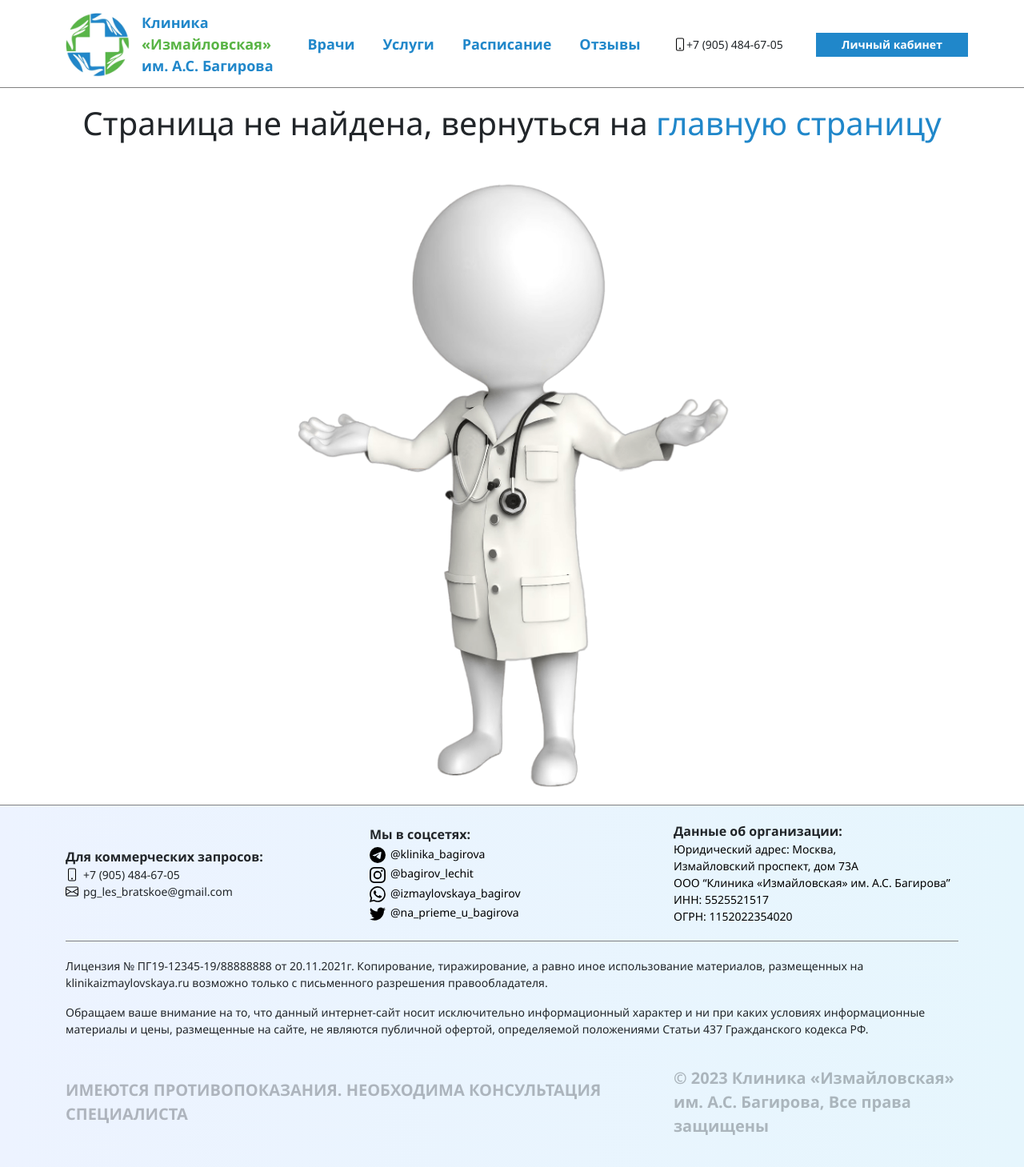
After one commit to 1MayPGLes/prostranstvo_edi, a Flask app: template templates/page_not_found.html in a window 1280 px wide. The commit adds this page. Shown: the whole page at 80% size. Run offline with Flask 3, Linux system fonts and the light colour scheme; the template is opened without the code that fills it: most values are stand-ins (such as "Sample title", 1, 10 or a date in 2020).

Commit message:
Сделал base.html для наследования структуры страниц и сделал отловщик ошибки 404 и соответствующую страницу

```diff
--- a/app.py
+++ b/app.py
@@ -3,7 +3,7 @@ from flask import Flask, render_template, url_for, request
 app = Flask(__name__)
 
 @app.route('/', methods=['POST', 'GET'])
-def handler():
+def index():
     if request.method == 'POST':
         print(request.form['username'])
         print(request.form['password'])
@@ -29,6 +29,10 @@ def handler():
     ]
     return render_template('index.html', professions=professions, doctors=doctors)
 
+@app.errorhandler(404)
+def page_not_found(error):
+    return render_template('page_not_found.html', title='Cтраница не найдена')
+
 @app.route('/dynamic')
 def dynamic_content_handler():
     username = 'Sanya'
--- a/static/css/styles.css
+++ b/static/css/styles.css
@@ -524,3 +524,18 @@ section .elastic code{
     width: 70%;
     border-color: var(--color-blue);
 }
+
+.page_not_found h1{
+    padding: 20px;
+    text-align: center;
+}
+
+.page_not_found a{
+    color: var(--color-blue);
+    text-decoration: none;
+}
+
+.page_not_found img{
+    height: 800px;
+    padding: 20px;
+}
--- /dev/null
+++ b/templates/base.html
@@ -0,0 +1,126 @@
+<!DOCTYPE html>
+<html lang="ru">
+<head>
+    <meta charset="UTF-8">
+    <meta name="viewport" content="width=device-width, initial-scale=1.0">
+    <title>{% block title %}{{ title }}{% endblock title %}</title>
+    <link href="https://cdn.jsdelivr.net/npm/bootstrap@5.3.1/dist/css/bootstrap.min.css" rel="stylesheet" integrity="sha384-4bw+/aepP/YC94hEpVNVgiZdgIC5+VKNBQNGCHeKRQN+PtmoHDEXuppvnDJzQIu9" crossorigin="anonymous">
+    <script src="https://cdn.jsdelivr.net/npm/bootstrap@5.3.1/dist/js/bootstrap.bundle.min.js" integrity="sha384-HwwvtgBNo3bZJJLYd8oVXjrBZt8cqVSpeBNS5n7C8IVInixGAoxmnlMuBnhbgrkm" crossorigin="anonymous"></script>
+    <link rel="apple-touch-icon" sizes="180x180" href="static/images/favicon/apple-touch-icon.png">
+    <link rel="icon" type="image/png" sizes="32x32" href="static/images/favicon/favicon-32x32.png">
+    <link rel="icon" type="image/png" sizes="16x16" href="static/images/favicon/favicon-16x16.png">
+    <link rel="manifest" href="static/images/favicon/site.webmanifest">
+    <link rel="mask-icon" href="static/images/favicon/safari-pinned-tab.svg" color="#5bbad5">
+    <link rel="stylesheet" href="https://cdn.jsdelivr.net/npm/swiper@10/swiper-bundle.min.css"/>
+    <link rel="stylesheet" type="text/css" href="{{ url_for('static', filename='css/swiper.min.css')}}"/>
+    <link rel="stylesheet" type="text/css" href="{{ url_for('static', filename='css/styles.css')}}"/>
+    <meta name="msapplication-TileColor" content="#da532c">
+    <meta name="theme-color" content="#ffffff">
+</head>
+
+<body>
+    <header>
+        <div class="header container-fluid">
+            <div class="container">
+                <div class="row align-items-center">
+                    <a href="#" class="logo col-1">
+                        <img src="static/images/logo.png" alt="logo"/>
+                    </a>
+                    <div class="nazvanie col-2">
+                        <a href="#">
+                            Клиника <code>«Измайловская»</code> им. А.С. Багирова
+                        </a>
+                    </div>
+                    <nav class="col-5 d-flex justify-content-around">
+                        <a href="#">Врачи</a>
+                        <a href="#">Услуги</a>
+                        <a href="#">Расписание</a>
+                        <a href="#">Отзывы</a>
+                    </nav>
+                    <div class="nomer col-2 d-flex">
+                        <img src="static/images/phone.svg"/>
+                        <p>+7 (905) 484-67-05</p>
+                    </div>
+                    <button class="col-2 justify-content-end" id="open_form">
+                        <p>Личный кабинет</p>
+                    </button>
+                </div>
+            </div>
+        </div>
+        <script defer src="static/js/header.js"></script>
+    </header>
+
+    {% block content %}
+        <h1>Welcome to {{ title }}!</h1>
+    {% endblock content %}
+
+    <footer class="container-fluid">
+        <div class="container">
+            <div class="verh row align-items-center">
+                <div class="svyaz col-4 justify-content-start">
+                    <p>Для коммерческих запросов:</p>
+                    <div class="d-flex">
+                        <img src="static/images/phone.svg"/>
+                        <p>+7 (905) 484-67-05</p>
+                    </div>
+                    <div class="d-flex">
+                        <img src="static/images/envelope.svg"/>
+                        <p>pg_les_bratskoe@gmail.com</p>
+                    </div>
+                </div>
+                <div class="ss col-4 justify-content-start">
+                    <p>Мы в соцсетях:</p>
+                    <div>
+                        <a href="#">
+                            <img src="static/images/telegram.svg" alt="Telegram"/>@klinika_bagirova
+                        </a>
+                    </div>
+                    <div>
+                        <a href="#">
+                            <img src="static/images/instagram.svg" alt="Instagram"/>@bagirov_lechit
+                        </a>
+                    </div>
+                    <div>
+                        <a href="#">
+                            <img src="static/images/whatsapp.svg" alt="Whatsapp"/>@izmaylovskaya_bagirov
+                        </a>
+                    </div>
+                    <div>
+                        <a href="#">
+                            <img src="static/images/twitter.svg" alt="Twitter"/>@na_prieme_u_bagirova
+                        </a>
+                    </div>
+                </div>
+                <div class="dan_ob_org col-4 justify-content-start">
+                    <p>Данные об организации:</p>
+                    <div>
+                        <p>
+                            Юридический адрес: Москва,<br>
+                            Измайловский проспект, дом 73А<br>
+                            ООО “Клиника «Измайловская» им. А.С. Багирова”<br>
+                            ИНН: 5525521517<br>
+                            ОГРН: 1152022354020
+                        </p>
+                    </div>
+                </div>
+            </div>
+            <div class="sered">
+                <div class="licens">
+                    <p>Лицензия № ПГ19-12345-19/88888888 от 20.11.2021г. Копирование, тиражирование, а равно иное использование материалов, размещенных на klinikaizmaylovskaya.ru возможно только с письменного разрешения правообладателя.</p>
+                </div>
+                <div class="oferta">
+                    <p>Обращаем ваше внимание на то, что данный интернет-сайт носит исключительно информационный характер и ни при каких условиях информационные материалы и цены, размещенные на сайте, не являются публичной офертой, определяемой положениями Статьи 437 Гражданского кодекса РФ.</p>
+                </div>
+            </div>
+            <div class="niz row align-items-center">
+                <div class="col-8 justify-content-start">
+                    <p>ИМЕЮТСЯ ПРОТИВОПОКАЗАНИЯ. НЕОБХОДИМА КОНСУЛЬТАЦИЯ СПЕЦИАЛИСТА</p>
+                </div>
+                <div class="col-4 justify-content-start">
+                    <p>© 2023 Клиника «Измайловская» им. А.С. Багирова, Все права защищены</p>
+                </div>
+            </div>
+        </div>
+    </footer>
+</body>
+</html>
--- /dev/null
+++ b/templates/page_not_found.html
@@ -0,0 +1,12 @@
+{% extends 'base.html' %}
+
+{% block content %}
+  <div class="container">
+    <div class="page_not_found">
+      <h1>Страница не найдена, вернуться на <a href="{{url_for('index')}}">главную страницу</a></h1>
+      <div class="d-flex justify-content-center">
+        <img src="static/images/3d_chel.png" alt="3d_chel">
+      </div>
+    </div>
+  </div>
+{% endblock content %}
```
